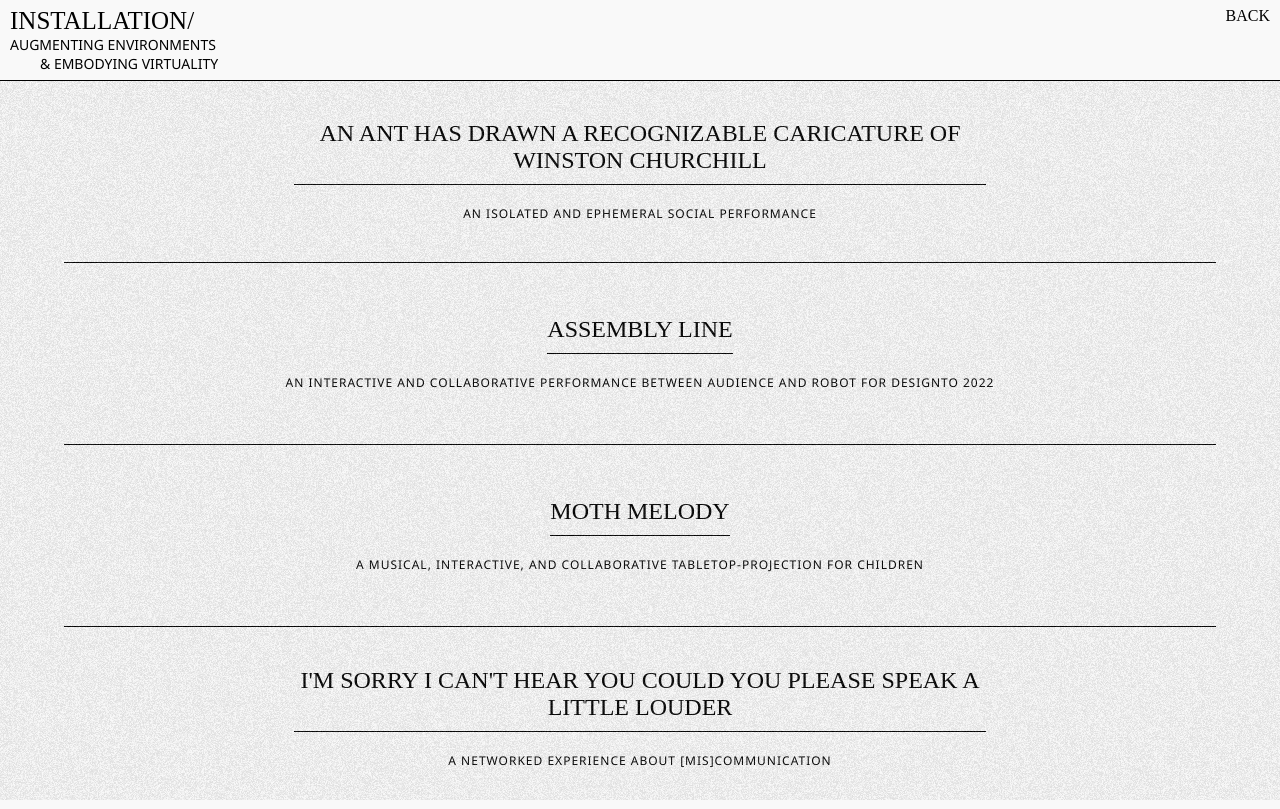
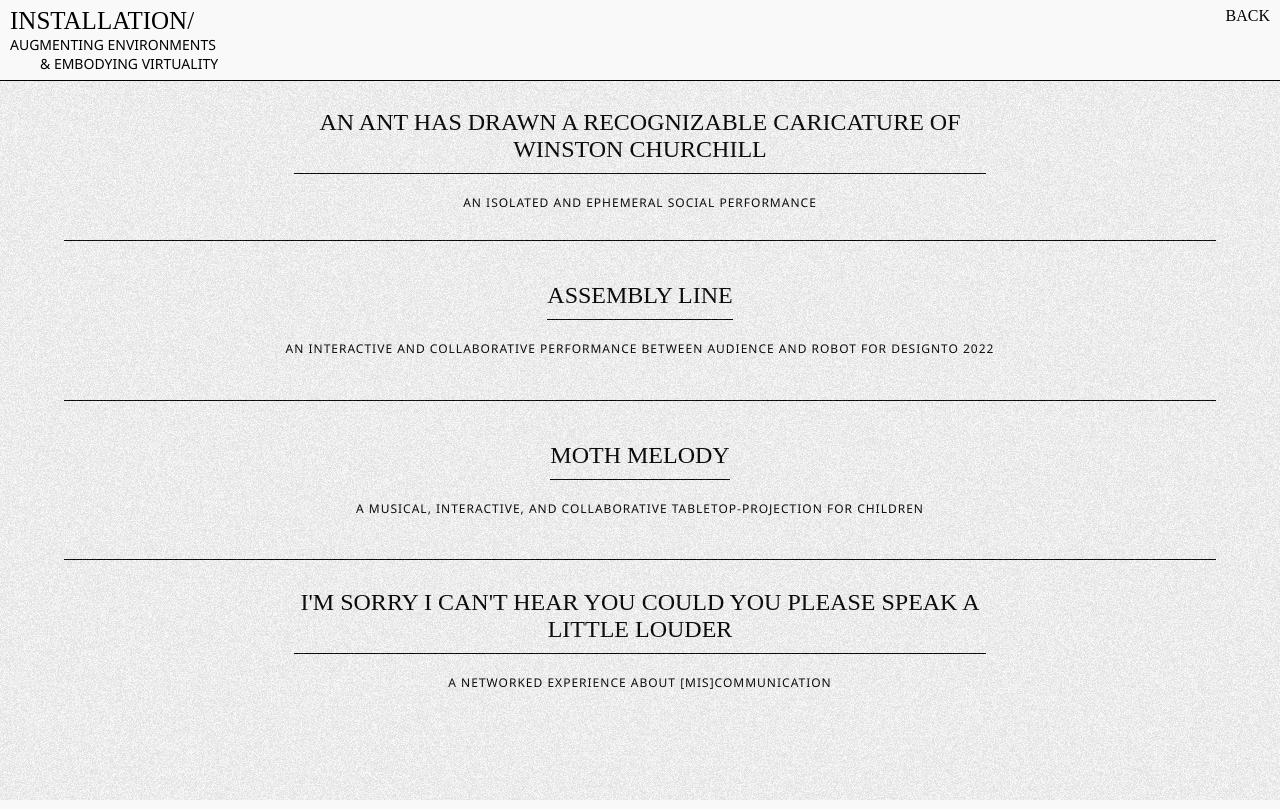
Before and after one commit to davidcrobert/Portfolio, a React (Create React App) app: page /installation in a window 1280 px wide. Built offline with nearby package versions, Linux system fonts and the light colour scheme.

Commit message:
Fixed project block size
The size of project blocks wasn't always getting the right size across monitors - does now

```diff
--- a/src/components/Category.js
+++ b/src/components/Category.js
@@ -1,4 +1,4 @@
-import React, { useState, useEffect } from 'react';
+import React, { useState, useEffect, useRef } from 'react';
 import { Link } from 'react-router-dom';
 import styled from 'styled-components';
 import Header from './Header';
@@ -7,7 +7,7 @@ const CategoryContainer = styled.div`
   background-color: #f9f9f9;
   color: black;
   overscroll-behavior: contain;
-  min-height: calc(100vh - 150px);
+  min-height: 100vh;
   font-family: 'Times New Roman', Times, serif;
   display: flex;
   flex-direction: column;
@@ -29,22 +29,14 @@ const Project = styled.section`
   display: flex;
   flex-direction: column;
   justify-content: center;
-  height: ${props => {
-    switch(props.totalProjects) {
-      case 1: return 'calc(100vh - 150px)';
-      case 2: return 'calc(50vh - 40px)';
-      case 3: return 'calc(33.33vh - 20px)';
-      default: return 'calc(25vh - 18px)';
-    }
-  }};
-  min-height: 150px;
+  height: ${props => `calc((100vh - ${props.headerHeight}px) / ${Math.min(props.totalProjects, 4) + 0.5})`};
 
   &:last-child {
     border-bottom: none;
   }
 
   @media screen and (max-width: 768px) {
-    height: ${props => props.totalProjects === 1 ? 'calc(100vh - 150px)' : 'calc(25vh - 40px)'};
+    height: ${props => `calc((100vh - ${props.headerHeight}px) / ${Math.min(props.totalProjects, 4) + 0.5})`};
   }
 `;
 
@@ -71,6 +63,7 @@ const ProjectTitle = styled(Link)`
   @media screen and (max-width: 768px) {
     font-size: 18px;
     max-width: 80%;
+    padding-bottom: 5px;
   }
 `;
 
@@ -88,8 +81,8 @@ const ProjectDescription = styled.p`
   }
 `;
 
-const ProjectSection = ({ project, onMouseEnter, onMouseLeave }) => (
-  <Project totalProjects={project.totalProjects}>
+const ProjectSection = ({ project, onMouseEnter, onMouseLeave, headerHeight }) => (
+  <Project totalProjects={project.totalProjects} headerHeight={headerHeight}>
     <ProjectTitle
       to={project.link}
       onMouseEnter={() => onMouseEnter(project)}
@@ -104,17 +97,29 @@ const ProjectSection = ({ project, onMouseEnter, onMouseLeave }) => (
 const Category = ({ title, subtitle1, subtitle2, projects }) => {
   const [hoveredProject, setHoveredProject] = useState(null);
   const [isMobile, setIsMobile] = useState(false);
+  const [headerHeight, setHeaderHeight] = useState(0);
+  const headerRef = useRef(null);
 
   useEffect(() => {
     const checkIfMobile = () => {
       setIsMobile(window.innerWidth <= 768);
     };
 
+    const updateHeaderHeight = () => {
+      if (headerRef.current) {
+        setHeaderHeight(headerRef.current.offsetHeight);
+      }
+    };
+
     checkIfMobile();
+    updateHeaderHeight();
+
     window.addEventListener('resize', checkIfMobile);
+    window.addEventListener('resize', updateHeaderHeight);
 
     return () => {
       window.removeEventListener('resize', checkIfMobile);
+      window.removeEventListener('resize', updateHeaderHeight);
     };
   }, []);
 
@@ -138,6 +143,7 @@ const Category = ({ title, subtitle1, subtitle2, projects }) => {
   return (
     <CategoryContainer>
       <Header
+        ref={headerRef}
         title={headerTitle}
         subtitle1={headerSubtitle1}
         subtitle2={headerSubtitle2}
@@ -151,6 +157,7 @@ const Category = ({ title, subtitle1, subtitle2, projects }) => {
             project={{...project, totalProjects: projects.length}}
             onMouseEnter={handleProjectHover}
             onMouseLeave={handleProjectLeave}
+            headerHeight={headerHeight}
           />
         ))}
       </ProjectList>
--- a/src/components/Header.js
+++ b/src/components/Header.js
@@ -1,4 +1,4 @@
-import React from 'react';
+import React, { forwardRef } from 'react';
 import { Link } from 'react-router-dom';
 import styled from 'styled-components';
 
@@ -63,9 +63,9 @@ const HeaderButton = styled.button`
   }
 `;
 
-const Header = ({ title, subtitle1, subtitle2, year, backLink, backLinkText, showInfoButton, onInfoClick, isInfoOpen }) => {
+const Header = forwardRef(({ title, subtitle1, subtitle2, year, backLink, backLinkText, showInfoButton, onInfoClick, isInfoOpen }, ref) => {
   return (
-    <HeaderContainer>
+    <HeaderContainer ref={ref}>
       <HeaderContent>
         <TitleContainer>
           <Title>
@@ -92,6 +92,6 @@ const Header = ({ title, subtitle1, subtitle2, year, backLink, backLinkText, sho
       </HeaderContent>
     </HeaderContainer>
   );
-};
+});
 
 export default Header;
```
Also changed, not shown: 1 other file (tests, documents, lock files or other folders).
